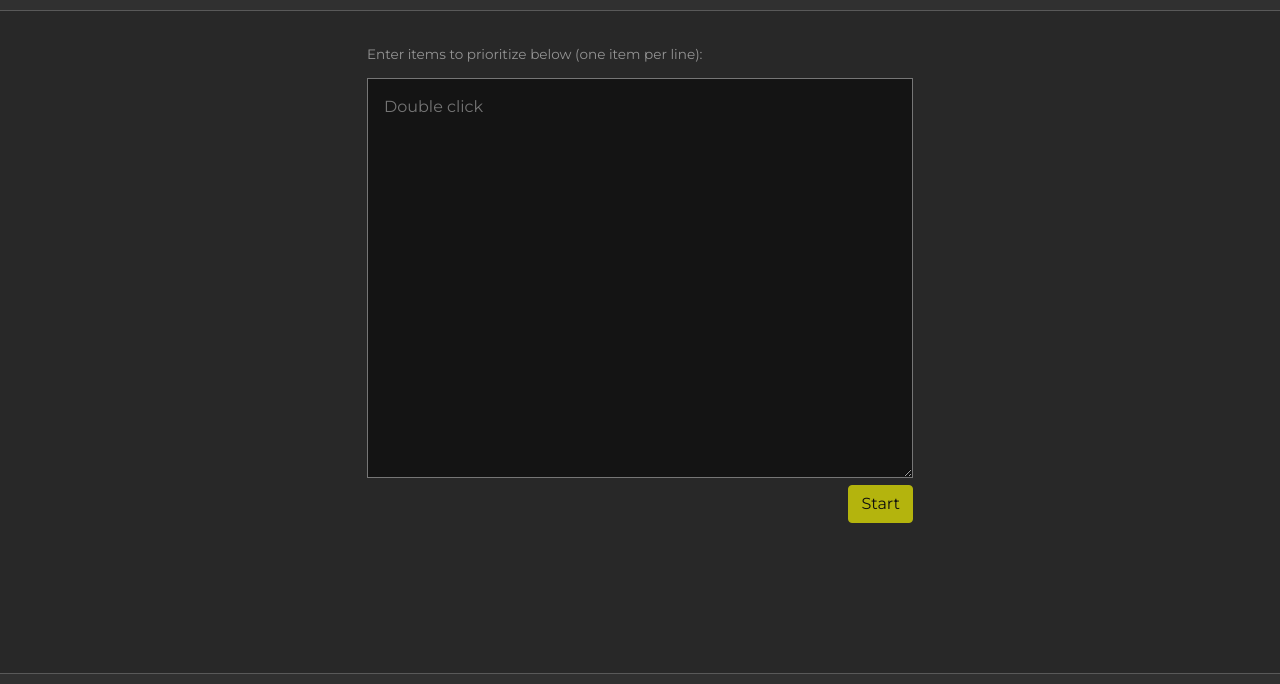
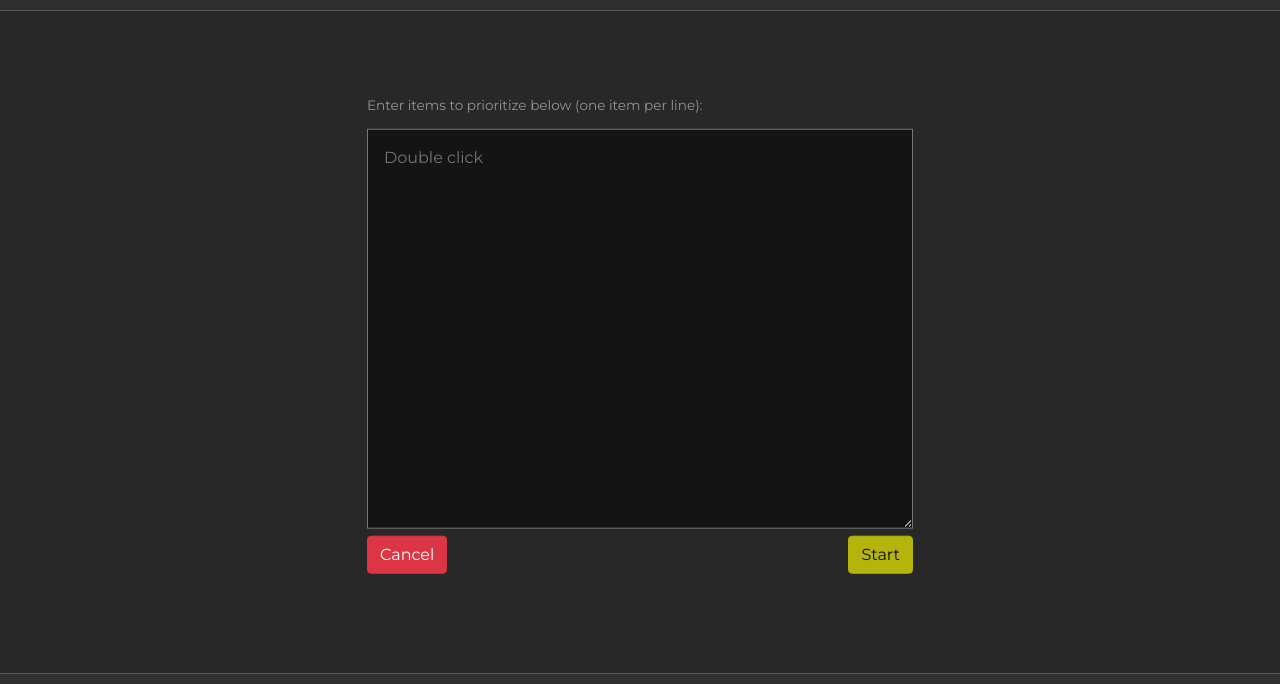
Before and after one commit to SylvainTirreau/sortlists, a website built with webpack: page workshop/webapp/dist/index.html in a window 1280 px wide. Both pictures are taken after a click on the button "NEW LIST". Shown: the part 64-748 px from the top of the page. Built offline with nearby package versions, Linux system fonts and the light colour scheme.

Commit message:
Add cancel button when new list is created.

```diff
--- a/workshop/webapp/src/scss/main.scss
+++ b/workshop/webapp/src/scss/main.scss
@@ -10,6 +10,7 @@ body {
   min-height: 100vh;
   max-height: 100vh;
   overflow-y: scroll;
+  position: relative;
 
   .prtz-i18n {
     display: inline-block;
@@ -95,10 +96,10 @@ body {
   }
 
   main {
-    padding-top: 5rem;
-    @include media-breakpoint-up(md) {
-      padding-top: 7rem;
-    }
+    position: absolute;
+    width: 100%;
+    top: 50%;
+    transform: translateY(-50%);
 
     .contextual-tip {
       @include font-size(0.85rem);
@@ -144,10 +145,6 @@ body {
           color: rgba(255, 255, 255, 0.8);
         }
 
-      }
-
-      .btn-start-compute-list-wrapper {
-        text-align: right;
       }
     }
 
--- a/workshop/webapp/src/typescript/lang/translations/en.ts
+++ b/workshop/webapp/src/typescript/lang/translations/en.ts
@@ -7,6 +7,7 @@ export const texts = {
     "new-list-tip-1": "Enter items to prioritize below (one item per line):",
     "confirm": "confirm",
     "cancel": "cancel",
+    "cancel-compute-list": "cancel",
     "list-opened": "a list is current computing. If you quit now, you will lost this list. Do you really want to quit?",
     "compute-list-tip": "choose the most important item:",
     "compute-list-result": "here is your sorted list:",
--- a/workshop/webapp/src/typescript/lang/translations/fr.ts
+++ b/workshop/webapp/src/typescript/lang/translations/fr.ts
@@ -19,5 +19,6 @@ export const texts = {
     "features-txt": "<p>Sauvegarder une liste en cours</p><p>Charger une liste sauvegardée.</p>",
     "contact-mail-title": "Envoyer un mail",
     "contact-mail-txt": "<p>N'hésitez pas à envoyer un mail pour :<ul><li>proposer une traduction dans une langue qui n'existe pas;</li><li>proposer des corrections;</li><li>signaler un bug (préférez néanmoins le <a href='https://github.com/SylvainTirreau/sortlists/issues' target='_blank'>dépôt github du projet</a> pour signaler un bug);</li><li>proposer une fonctionnalité;</li><li>tout autre chose qui vous passe par la tête...</li></ul></p><p>Quand vous cliquerez sur le bouton ci-dessous, un nouveau mail s'ouvrira dans votre logiciel de messagerie habituel. Veuillez patienter que la fenêtre se charge...</p>",
-    "send-mail": "Envoyer un email"
+    "send-mail": "Envoyer un email",
+    "cancel-compute-list": "annuler"
 }
--- a/workshop/webapp/src/typescript/newList/dom.ts
+++ b/workshop/webapp/src/typescript/newList/dom.ts
@@ -1,4 +1,5 @@
 export const elements = {
     newList: document.getElementById("new-list"),
-    btnComputeList: document.getElementById("btn-compute-list")
+    btnComputeList: document.getElementById("btn-compute-list"),
+    btnCancelNewList: document.getElementById("btn-cancel-new-list")
 }
--- a/workshop/webapp/src/typescript/newList/main.ts
+++ b/workshop/webapp/src/typescript/newList/main.ts
@@ -7,6 +7,13 @@ export class Main {
     constructor() {
         (<HTMLTextAreaElement>elementsNewList.newList).value = "";
         this.eventListenerTextarea();
+        this.eventListenerCancelBtn();
+    }
+
+    eventListenerCancelBtn = () => {
+        elementsNewList.btnCancelNewList.addEventListener('click', (event) => {
+            showScreen('home')
+        })
     }
 
     eventListenerOutsideTextarea = (event: any) => {
```
Also changed, not shown: workshop/webapp/dist/bundle.js, workshop/webapp/dist/index.html, workshop/webapp/dist/main.css.
